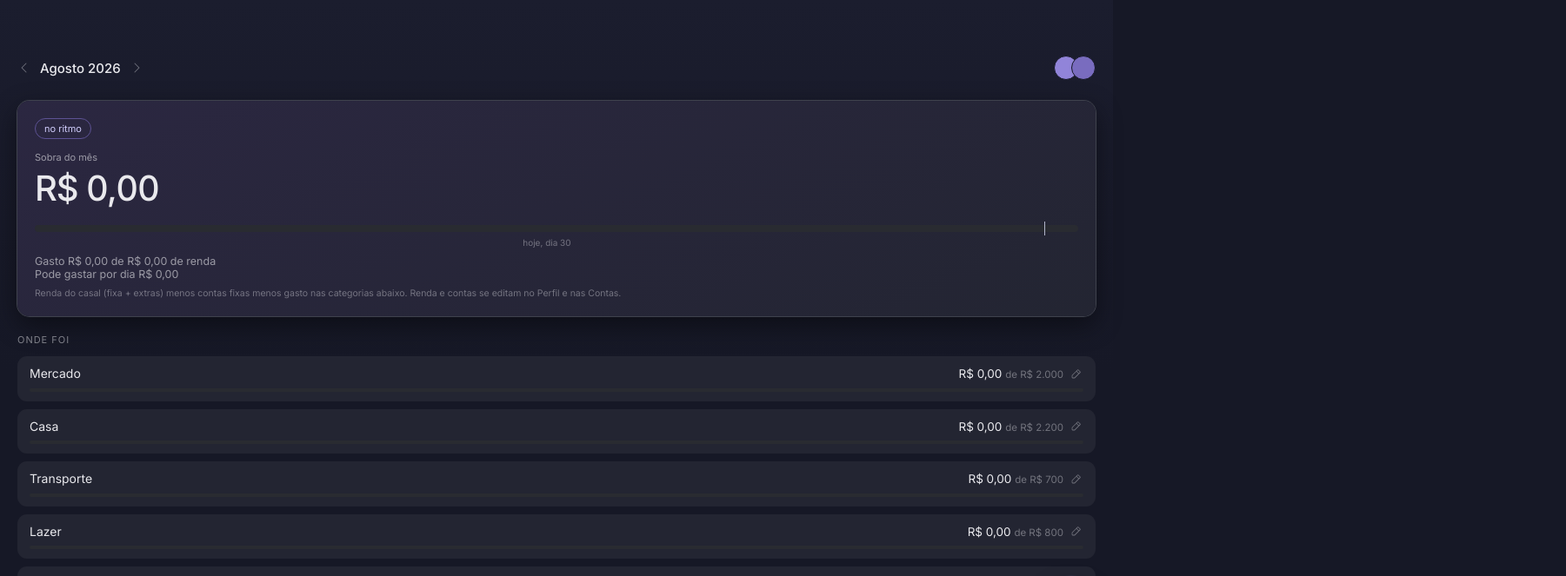
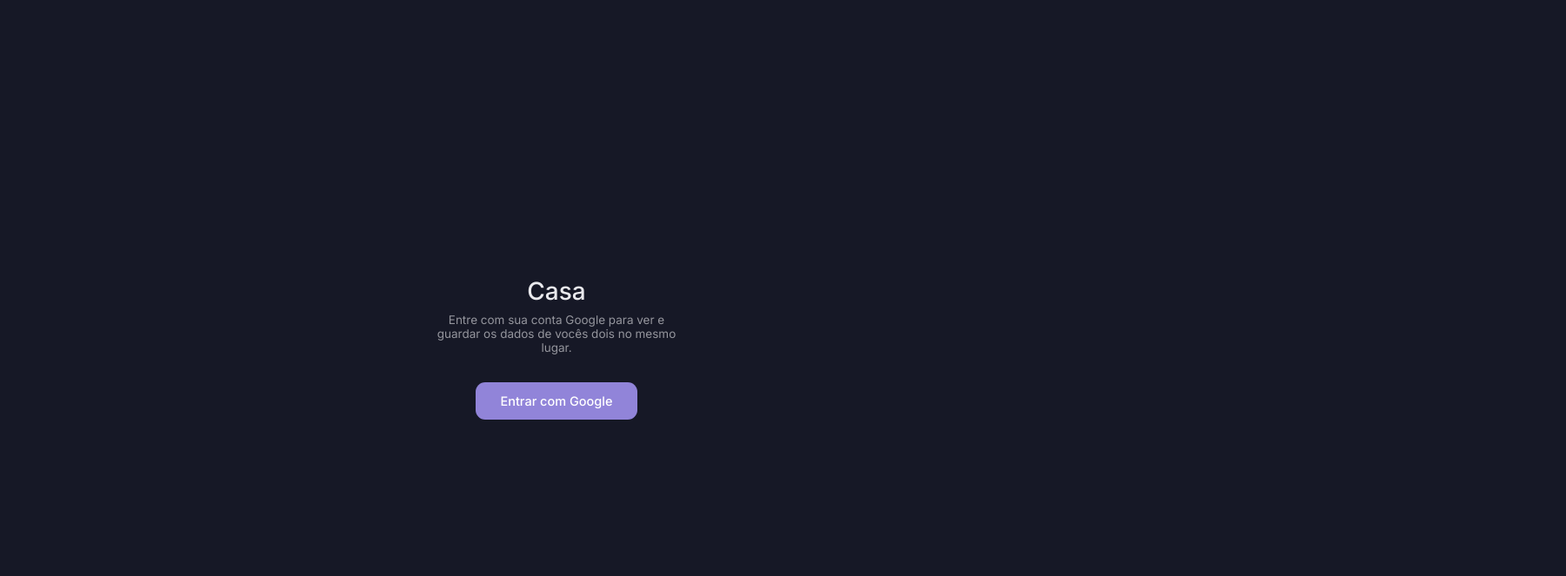
Before and after one commit to denysondetrano30/casa-custos, a React (Vite) app: page / in a window 1280 px wide. Shown: the top 663 px of the page at 87% size, 1801 px wide, since content can reach past the window. Built offline with nearby package versions, Linux system fonts and the light colour scheme; no server answers.

Commit message:
Adiciona login com Google

```diff
--- a/package.json
+++ b/package.json
@@ -13,6 +13,7 @@
   },
   "dependencies": {
     "@phosphor-icons/react": "^2.1.10",
+    "firebase": "^12.18.0",
     "react": "^19.2.8",
     "react-dom": "^19.2.8"
   },
--- a/src/App.jsx
+++ b/src/App.jsx
@@ -1,4 +1,5 @@
-import { useState, useMemo } from 'react';
+import { useState, useMemo, useEffect } from 'react';
+import { onAuthStateChanged, signOut } from 'firebase/auth';
 import TabBar from './components/TabBar';
 import FloatingAddButton from './components/FloatingAddButton';
 import Home from './screens/Home';
@@ -8,7 +9,9 @@
 import Split from './screens/Split';
 import Goals from './screens/Goals';
 import Shop from './screens/Shop';
+import Login from './screens/Login';
 import { color } from './lib/tokens';
+import { auth } from './lib/firebase';
 import { useStoredState } from './hooks/useStoredState';
 import { initialState } from './lib/initialState';
 import { buildCommitments } from './lib/commitments';
@@ -29,6 +32,20 @@
   const [adding, setAdding] = useState(null); // null = fechado, ou { person } quando aberto
   const [profilePerson, setProfilePerson] = useState('Rui');
   const [state, setState] = useStoredState('casa:v1', initialState);
+
+  // Controle de login: enquanto o Firebase ainda não respondeu se tem
+  // alguém logado, "carregandoAuth" fica true e mostramos uma tela vazia
+  // rapidinha, para não piscar a tela de login à toa.
+  const [user, setUser] = useState(null);
+  const [carregandoAuth, setCarregandoAuth] = useState(true);
+
+  useEffect(() => {
+    const unsubscribe = onAuthStateChanged(auth, (u) => {
+      setUser(u);
+      setCarregandoAuth(false);
+    });
+    return unsubscribe;
+  }, []);
 
   const commitments = useMemo(() => buildCommitments(state), [state.bills, state.cats]);
   const totalCommitments = commitments.reduce((s, c) => s + c.value, 0);
@@ -317,6 +334,14 @@
   };
   const Screen = SCREENS[screen];
 
+  if (carregandoAuth) {
+    return <div style={{ minHeight: '100vh', background: color.bg }} />;
+  }
+
+  if (!user) {
+    return <Login />;
+  }
+
   return (
     <div style={{ minHeight: '100vh', background: color.bg }}>
       {adding ? (
--- /dev/null
+++ b/src/lib/firebase.js
@@ -0,0 +1,21 @@
+// Conexão com o Firebase — criado na conta do Firebase de vocês.
+// A "apiKey" aqui NÃO é segredo: mesmo depois de publicado no site,
+// qualquer pessoa consegue ver esse arquivo. Quem protege os dados de
+// verdade são as regras do Firestore (banco de dados), não essa chave.
+import { initializeApp } from 'firebase/app';
+import { getAuth, GoogleAuthProvider } from 'firebase/auth';
+import { getFirestore } from 'firebase/firestore';
+
+const firebaseConfig = {
+  apiKey: "AIzaSyD_qfvfuP8Bbk1HBsZd0_qMB9_lUmjfXA8",
+  authDomain: "casa-custos-denyson.firebaseapp.com",
+  projectId: "casa-custos-denyson",
+  storageBucket: "casa-custos-denyson.firebasestorage.app",
+  messagingSenderId: "98511857749",
+  appId: "1:98511857749:web:4c0b1b902ace910c218cdc",
+};
+
+export const app = initializeApp(firebaseConfig);
+export const auth = getAuth(app);
+export const googleProvider = new GoogleAuthProvider();
+export const db = getFirestore(app);
--- /dev/null
+++ b/src/screens/Login.jsx
@@ -0,0 +1,65 @@
+import { useState } from 'react';
+import { signInWithPopup } from 'firebase/auth';
+import { auth, googleProvider } from '../lib/firebase';
+import { color, radius } from '../lib/tokens';
+
+// Tela mostrada antes de entrar no app. Sem login, ninguém vê os dados.
+export default function Login() {
+  const [erro, setErro] = useState('');
+  const [carregando, setCarregando] = useState(false);
+
+  async function entrar() {
+    setErro('');
+    setCarregando(true);
+    try {
+      await signInWithPopup(auth, googleProvider);
+      // Depois de logar com sucesso, o App.jsx detecta sozinho e troca de tela.
+    } catch (e) {
+      console.error(e);
+      setErro('Não deu para entrar. Tente de novo — se persistir, me avise com o print do erro.');
+    } finally {
+      setCarregando(false);
+    }
+  }
+
+  return (
+    <div
+      style={{
+        minHeight: '100vh',
+        display: 'flex',
+        flexDirection: 'column',
+        alignItems: 'center',
+        justifyContent: 'center',
+        padding: 24,
+        background: color.bg,
+        color: color.text,
+        textAlign: 'center',
+      }}
+    >
+      <div style={{ fontSize: 28, fontWeight: 500, marginBottom: 8 }}>Casa</div>
+      <div style={{ fontSize: 13.5, color: color.textMedium, marginBottom: 32, maxWidth: 280 }}>
+        Entre com sua conta Google para ver e guardar os dados de vocês dois no mesmo lugar.
+      </div>
+      <button
+        onClick={entrar}
+        disabled={carregando}
+        style={{
+          padding: '13px 28px',
+          borderRadius: radius.row,
+          border: 'none',
+          background: color.accent,
+          color: '#fff',
+          fontSize: 14.5,
+          fontWeight: 500,
+          cursor: carregando ? 'default' : 'pointer',
+          opacity: carregando ? 0.7 : 1,
+        }}
+      >
+        {carregando ? 'Entrando…' : 'Entrar com Google'}
+      </button>
+      {erro && (
+        <div style={{ marginTop: 16, fontSize: 12.5, color: color.alertText, maxWidth: 280 }}>{erro}</div>
+      )}
+    </div>
+  );
+}
--- a/src/screens/Profile.jsx
+++ b/src/screens/Profile.jsx
@@ -1,4 +1,6 @@
 import { X, Plus } from '@phosphor-icons/react';
+import { signOut } from 'firebase/auth';
+import { auth } from '../lib/firebase';
 import { color, radius } from '../lib/tokens';
 import { brl } from '../lib/format';
 
@@ -281,6 +283,23 @@
         >
           Apagar dados e recomeçar
         </button>
+
+        <button
+          onClick={() => signOut(auth)}
+          style={{
+            width: '100%',
+            marginTop: 10,
+            padding: '11px 0',
+            borderRadius: radius.row,
+            border: `1px solid ${color.border}`,
+            background: 'transparent',
+            color: color.textMedium,
+            fontSize: 13,
+            cursor: 'pointer',
+          }}
+        >
+          Sair da conta
+        </button>
       </div>
     </div>
   );
```
Also changed, not shown: 1 other file (tests, documents, lock files or other folders).
